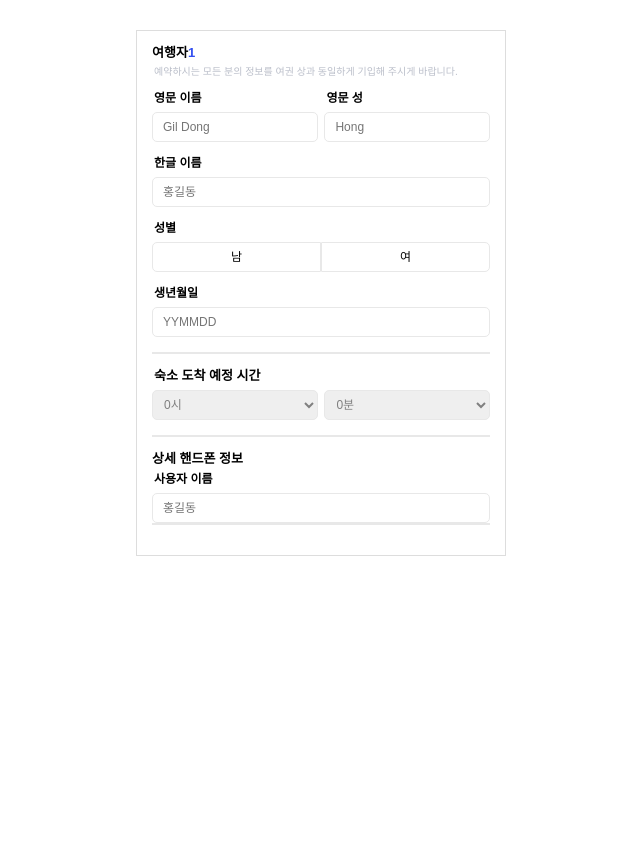
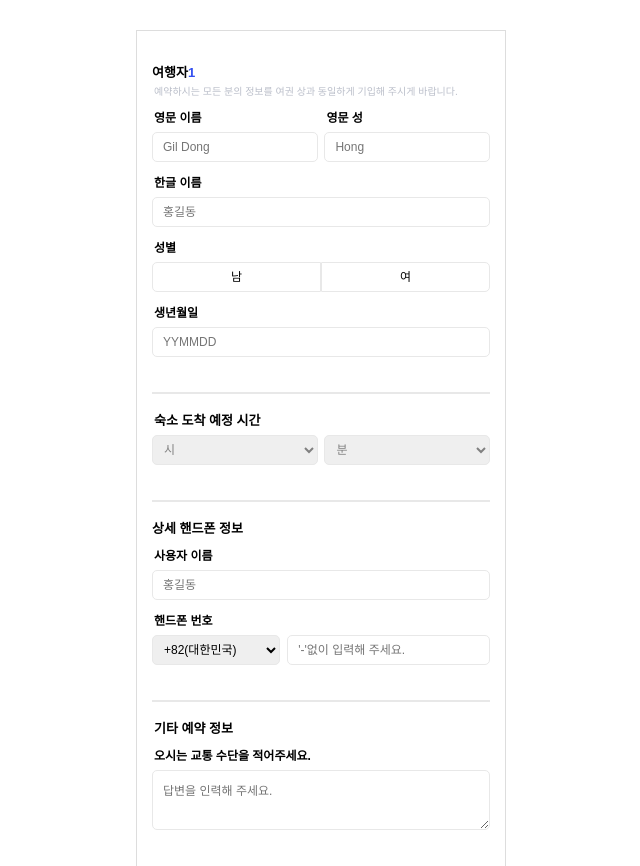
Before and after one commit to haerang94/react-reservation-form, a React (Create React App) app: page / in a window 1280 px wide. Shown: the top 866 px of the page, without its empty margins (319-959 px from the left). Before the commit the page ends 800 px from the top, so only its background shows below. Built offline with nearby package versions, Linux system fonts and the light colour scheme; a web font is replaced by a local one.

Commit message:
fix: 전체적인 UI 수정

```diff
--- a/src/App.js
+++ b/src/App.js
@@ -46,7 +46,6 @@ const GlobalStyle = createGlobalStyle`
         background-color: transparent;
     }
 
-
 `;
 
 const App = () => {
--- a/src/components/ContactInfo.js
+++ b/src/components/ContactInfo.js
@@ -3,12 +3,15 @@ import styled from "styled-components";
 
 const ContactWrapper = styled.section`
   width: 100%;
-  margin-bottom: 15px;
+  padding: 20px 0;
   border-bottom: 2px solid ${(props) => props.theme.color.lightGray};
   & header {
     font-weight: bold;
     font-size: ${(props) => props.theme.size.md};
-    margin-bottom: 8px;
+    margin-bottom: 15px;
+  }
+  & > * {
+    margin-bottom: 15px;
   }
 `;
 
@@ -16,16 +19,32 @@ const FlexContainer = styled.div`
   display: flex;
   width: 100%;
   justify-content: space-between;
+
+  & input[type="text"] {
+    width: 60%;
+    padding: 10px;
+    height: 30px;
+    border: 1px solid ${(props) => props.theme.color.lightGray};
+    border-radius: 5px;
+  }
+  & select {
+    width: 38%;
+    padding-left: 7px;
+    height: 30px;
+    border: 1px solid ${(props) => props.theme.color.lightGray};
+    border-radius: 5px;
+  }
 `;
 
 const PhoneNumber = styled.div`
-  width: 49%;
+  width: 100%;
   & header {
     font-weight: bold;
     font-size: ${(props) => props.theme.size.mmd};
     margin-bottom: 8px;
     padding-left: 2px;
   }
+
   & input {
     padding: 10px;
     height: 30px;
@@ -47,6 +66,15 @@ const ContactInfo = () => {
         <header>사용자 이름</header>
         <input type="text" placeholder="홍길동" />
       </Name>
+      <PhoneNumber>
+        <header>핸드폰 번호</header>
+        <FlexContainer>
+          <select name="hour" id="hour">
+            <option value="82">+82(대한민국)</option>
+          </select>
+          <input type="text" placeholder="'-'없이 입력해 주세요." />
+        </FlexContainer>
+      </PhoneNumber>
     </ContactWrapper>
   );
 };
--- /dev/null
+++ b/src/components/OtherInfo.js
@@ -0,0 +1,48 @@
+import React from "react";
+import styled from "styled-components";
+
+const OtherInfoWrapper = styled.section`
+  width: 100%;
+  padding: 20px 0;
+  & header {
+    font-weight: bold;
+    font-size: ${(props) => props.theme.size.md};
+    margin-bottom: 15px;
+    padding-left: 2px;
+  }
+  & > * {
+    margin-bottom: 15px;
+  }
+`;
+
+const Transportation = styled.div`
+  width: 100%;
+  & header {
+    font-weight: bold;
+    font-size: ${(props) => props.theme.size.mmd};
+    margin-bottom: 8px;
+    padding-left: 2px;
+  }
+
+  & textarea {
+    padding: 10px;
+    height: 60px;
+    width: 100%;
+    border: 1px solid ${(props) => props.theme.color.lightGray};
+    border-radius: 5px;
+  }
+`;
+
+const OtherInfo = () => {
+  return (
+    <OtherInfoWrapper>
+      <header>기타 예약 정보</header>
+      <Transportation>
+        <header>오시는 교통 수단을 적어주세요.</header>
+        <textarea placeholder="답변을 인력해 주세요."></textarea>
+      </Transportation>
+    </OtherInfoWrapper>
+  );
+};
+
+export default OtherInfo;
--- a/src/components/Time.js
+++ b/src/components/Time.js
@@ -3,7 +3,7 @@ import styled from "styled-components";
 
 const TimeWrapper = styled.section`
   width: 100%;
-  margin-bottom: 15px;
+  padding: 20px 0;
   border-bottom: 2px solid ${(props) => props.theme.color.lightGray};
   & header {
     font-weight: bold;
@@ -11,13 +11,16 @@ const TimeWrapper = styled.section`
     margin-bottom: 8px;
     padding-left: 2px;
   }
+  & > * {
+    margin-bottom: 15px;
+  }
 `;
 
 const FlexWrapper = styled.div`
   width: 100%;
   display: flex;
   justify-content: space-between;
-  margin-bottom: 15px;
+
   & select {
     width: 49%;
     border: 1px solid ${(props) => props.theme.color.lightGray};
@@ -34,6 +37,7 @@ const Time = () => {
       <header>숙소 도착 예정 시간</header>
       <FlexWrapper>
         <select name="hour" id="hour">
+          <option value="none">시</option>
           {Array(24)
             .fill(0)
             .map((item, idx) => (
@@ -41,6 +45,7 @@ const Time = () => {
             ))}
         </select>
         <select name="minute" id="minute">
+          <option value="none">분</option>
           {Array(7)
             .fill(0)
             .map((item, idx) => (
--- a/src/components/Traveler.js
+++ b/src/components/Traveler.js
@@ -6,7 +6,7 @@ const TraverlerWrapper = styled.section`
   min-height: 300px;
   display: flex;
   flex-direction: column;
-  margin-bottom: 15px;
+  padding: 20px 0;
   border-bottom: 2px solid ${(props) => props.theme.color.lightGray};
   & > * {
     margin-bottom: 15px;
@@ -91,7 +91,7 @@ const ButtonContainer = styled.div`
   }
 `;
 
-const Traverler = () => {
+const Traveler = () => {
   return (
     <TraverlerWrapper>
       <TravelerNumber>
@@ -132,4 +132,4 @@ const Traverler = () => {
   );
 };
 
-export default Traverler;
+export default Traveler;
--- /dev/null
+++ b/src/containers/OtherInfoContainer.js
@@ -0,0 +1,7 @@
+import React from "react";
+import OtherInfo from "components/OtherInfo";
+const OtherInfoContainer = () => {
+  return <OtherInfo></OtherInfo>;
+};
+
+export default OtherInfoContainer;
--- a/src/pages/Reservation.js
+++ b/src/pages/Reservation.js
@@ -3,6 +3,8 @@ import styled from "styled-components";
 import TravelerContainer from "containers/TravelerContainer";
 import TimeContainer from "containers/TimeContainer";
 import ContactInfoContainer from "containers/ContactInfoContainer";
+import OtherInfoContainer from "containers/OtherInfoContainer";
+
 const ReservationWrapper = styled.section`
   width: 370px;
   min-height: 300px;
@@ -16,6 +18,7 @@ const Reservation = () => {
       <TravelerContainer />
       <TimeContainer />
       <ContactInfoContainer />
+      <OtherInfoContainer />
     </ReservationWrapper>
   );
 };
```
